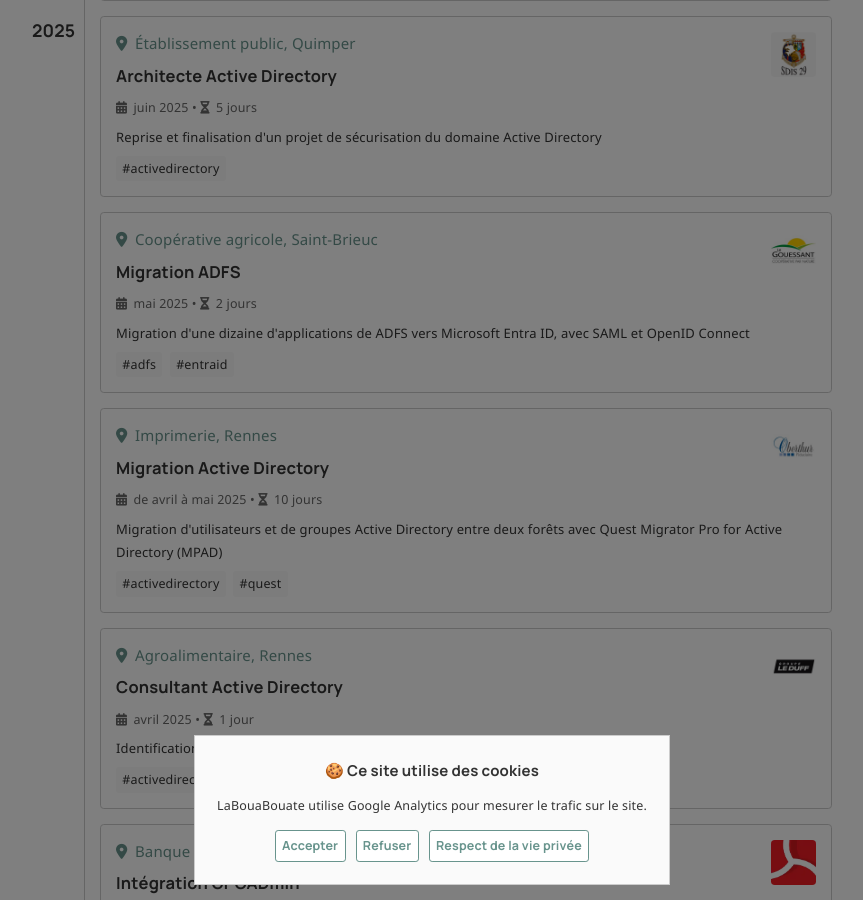
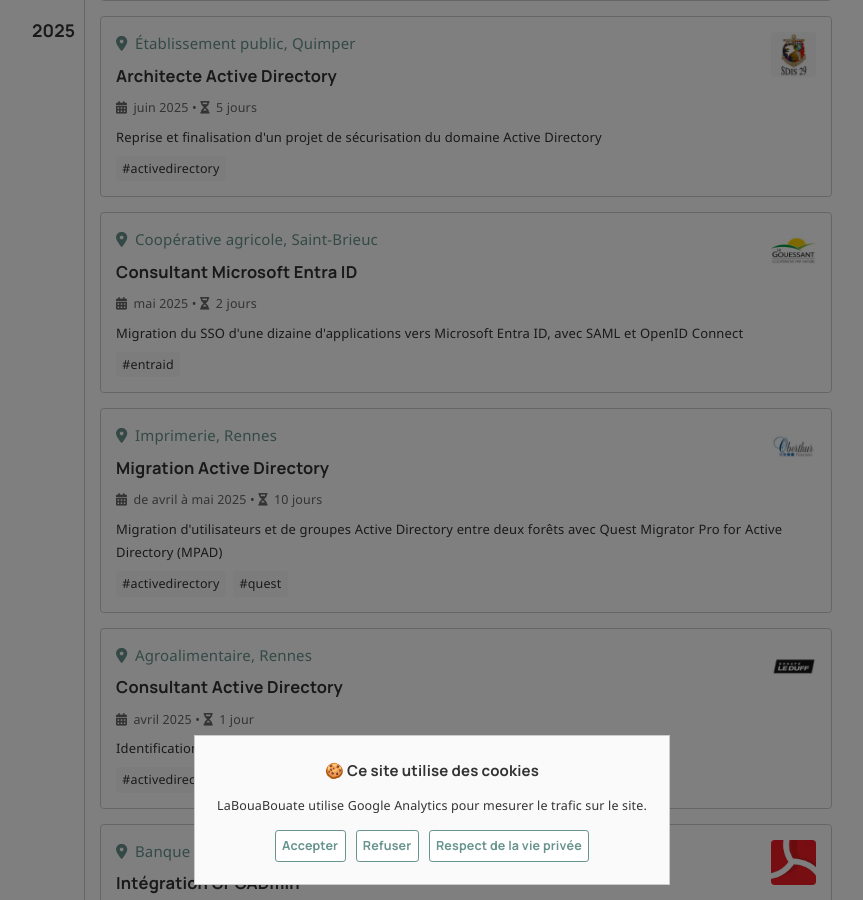
Before and after one commit to leobouard/leobouard.github.io, a Jekyll site: the page built from _pages/projects.html, in a window 1280 px wide and 900 px high, scrolled down 1430 px. Shown: the whole window, without its empty margins (208-1071 px from the left). Built offline with Jekyll 4.4.1, drawn with Linux system fonts in a browser that asks for light colours; nearby versions of some CDN libraries; some web fonts are replaced.

Commit message:
Update projects.json

```diff
--- a/_data/projects.json
+++ b/_data/projects.json
@@ -57,11 +57,11 @@
             },
             {
                 "company": "Le Gouessant",
-                "title": "Migration ADFS",
+                "title": "Consultant Microsoft Entra ID",
                 "period": "mai 2025",
                 "duration": "2 jours",
-                "description": "Migration d'une dizaine d'applications de ADFS vers Microsoft Entra ID, avec SAML et OpenID Connect",
-                "tags": ["adfs", "entraid"]
+                "description": "Migration du SSO d'une dizaine d'applications vers Microsoft Entra ID, avec SAML et OpenID Connect",
+                "tags": ["entraid"]
             },
             {
                 "company": "Oberthur Fiduciaire",
```
